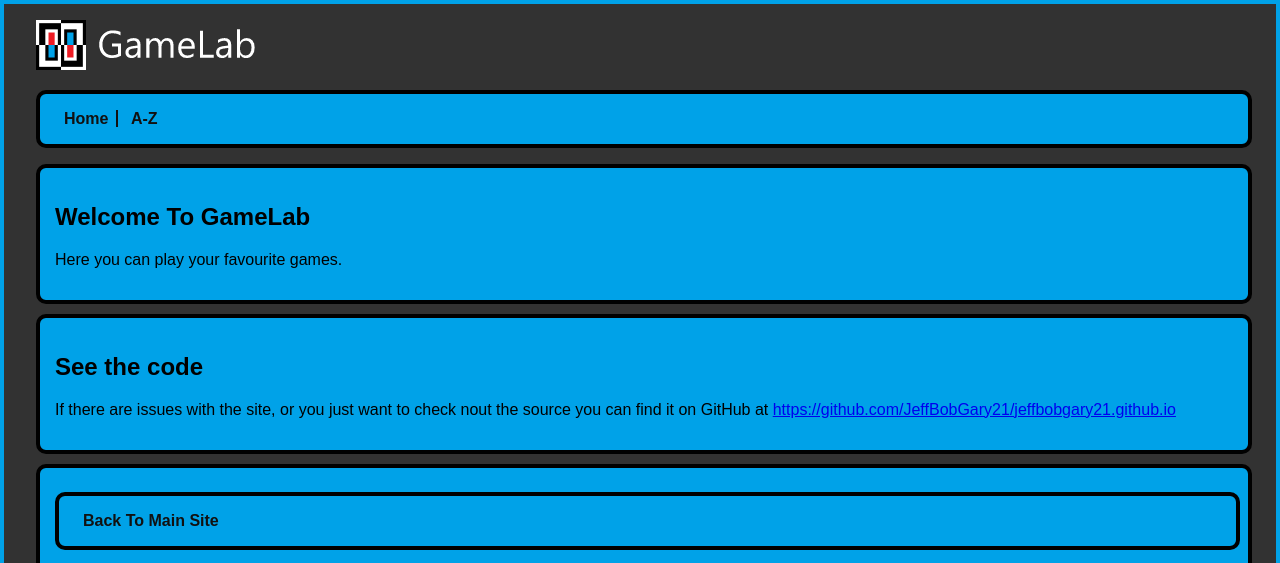
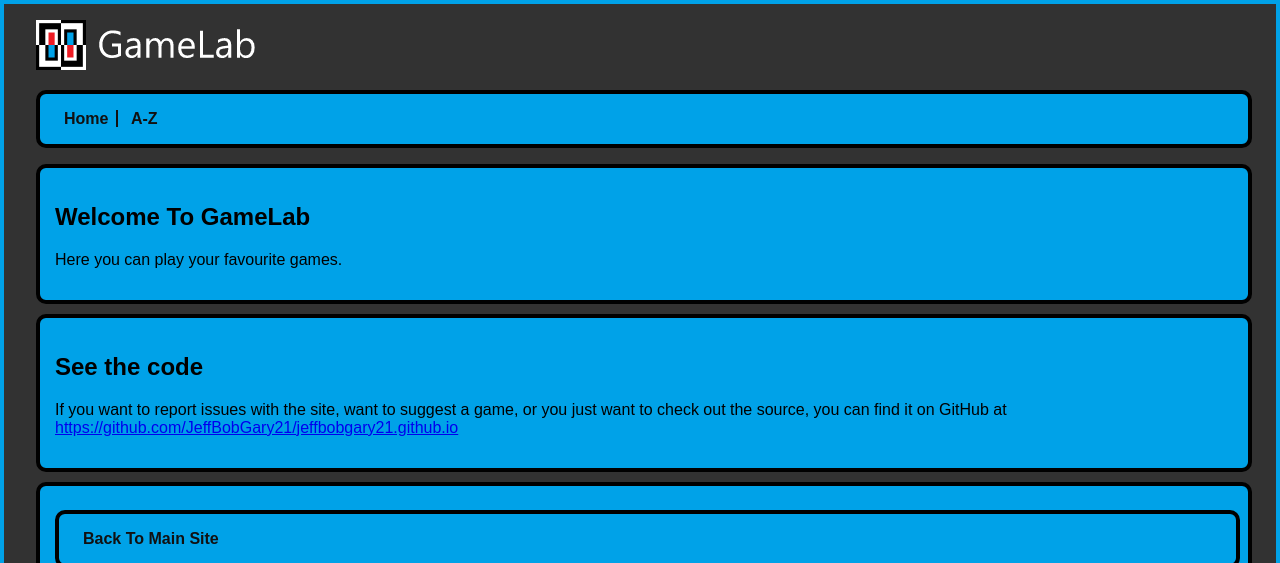
Before and after one commit to JeffBobGary21/jeffbobgary21.github.io, a plain HTML site: page Game Website/gameindex.html in a window 1280 px wide. Shown: the top 563 px of the page. Drawn offline with Linux system fonts and the light colour scheme.

Commit message:
Fixed my shitty grammar

```diff
--- a/Game Website/gameindex.html
+++ b/Game Website/gameindex.html
@@ -27,7 +27,7 @@
     </section>
     <section>
         <h2>See the code</h2>
-        <p>If there are issues with the site, or you just want to check nout the source you can find it on GitHub at <a href="https://github.com/JeffBobGary21/jeffbobgary21.github.io">https://github.com/JeffBobGary21/jeffbobgary21.github.io</a></p>
+        <p>If you want to report issues with the site, want to suggest a game, or you just want to check out the source, you can find it on GitHub at <a href="https://github.com/JeffBobGary21/jeffbobgary21.github.io">https://github.com/JeffBobGary21/jeffbobgary21.github.io</a></p>
     </section>
 </body>
 
```
